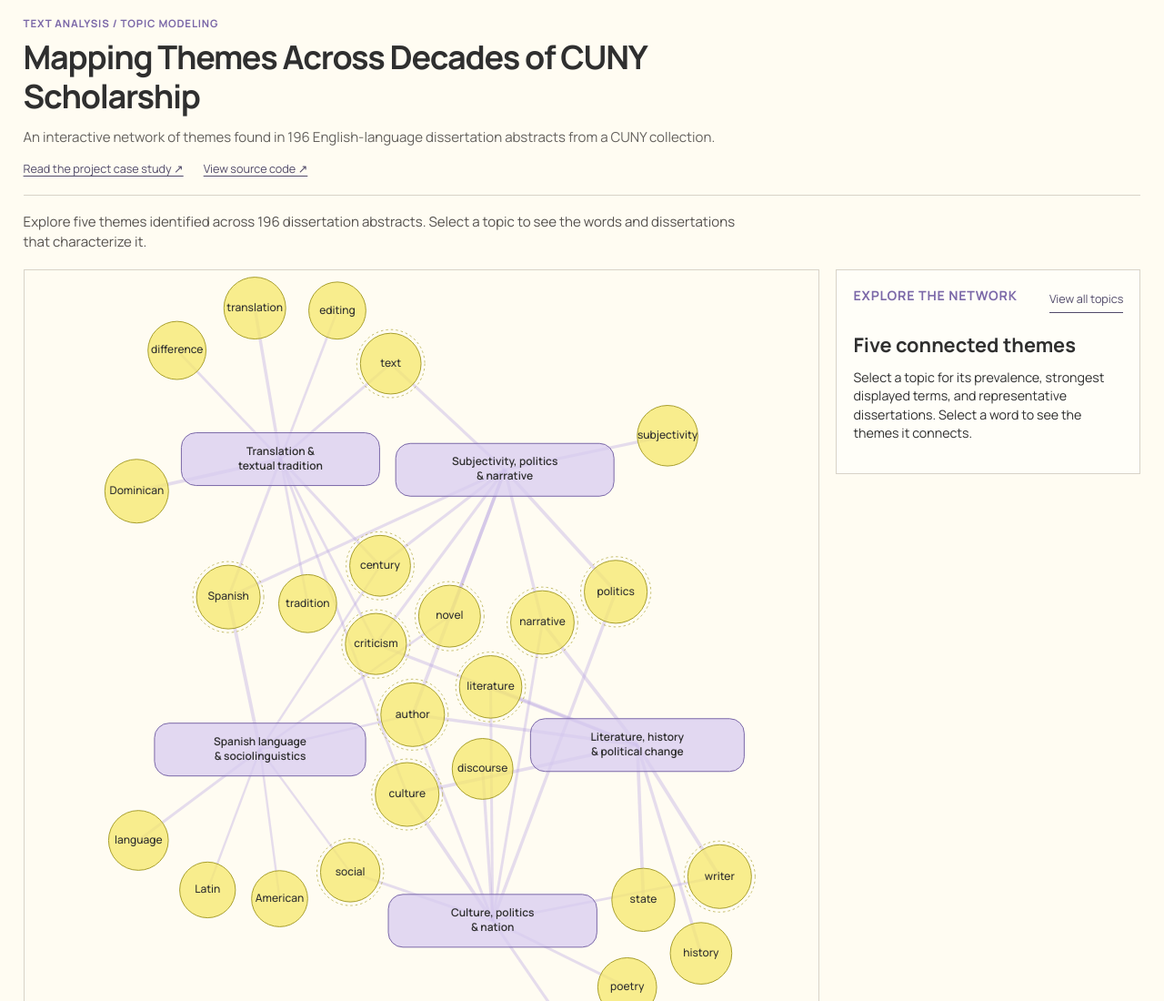
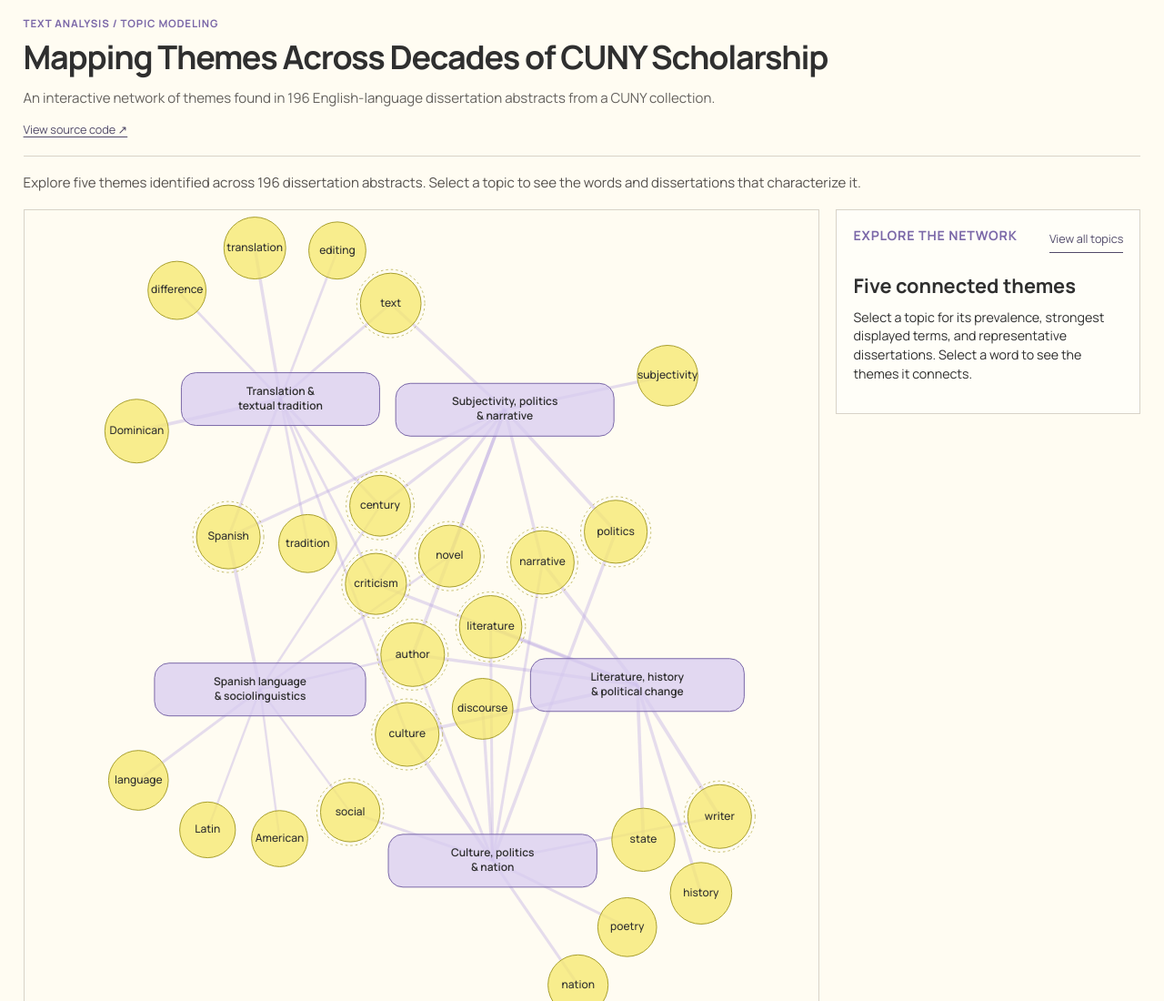
Before and after one commit to Boryanata/topic-network-interactive, a plain HTML site: page index.html in a window 1280 px wide. Shown: the top 1100 px of the page at 91% size. Drawn offline with Linux system fonts and the light colour scheme.

Commit message:
Simplify standalone topic network header

```diff
--- a/index.html
+++ b/index.html
@@ -8,7 +8,7 @@
   <link rel="preconnect" href="https://fonts.googleapis.com">
   <link rel="preconnect" href="https://fonts.gstatic.com" crossorigin>
   <link href="https://fonts.googleapis.com/css2?family=Manrope:wght@400;500;600;700&display=swap" rel="stylesheet">
-  <link rel="stylesheet" href="styles.css?v=2">
+  <link rel="stylesheet" href="styles.css?v=3">
 </head>
 <body>
   <main class="network-page">
@@ -17,7 +17,6 @@
       <h1>Mapping Themes Across Decades of CUNY Scholarship</h1>
       <p class="standalone-lede">An interactive network of themes found in 196 English-language dissertation abstracts from a CUNY collection.</p>
       <nav class="header-links" aria-label="Project links">
-        <a href="https://boryanaivanova.com/projects/mapping-cuny-dissertations.html">Read the project case study ↗</a>
         <a href="https://github.com/Boryanata/topic-network-interactive">View source code ↗</a>
       </nav>
     </header>
--- a/styles.css
+++ b/styles.css
@@ -16,13 +16,13 @@
 .network-page { width: 100%; max-width: 1500px; margin: 0 auto; padding: 18px clamp(12px, 2vw, 28px) 24px; }
 .standalone-header { margin-bottom: 18px; padding-bottom: 20px; border-bottom: 1px solid var(--line); }
 .eyebrow { margin: 0 0 8px; color: var(--topic-stroke); font-size: .72rem; font-weight: 700; letter-spacing: .07em; text-transform: uppercase; }
-.standalone-header h1 { max-width: 880px; margin: 0; font-size: clamp(1.55rem, 3vw, 2.25rem); font-weight: 700; line-height: 1.2; letter-spacing: -.035em; }
+.standalone-header h1 { margin: 0; font-size: clamp(1.55rem, 3vw, 2.25rem); font-weight: 700; line-height: 1.2; letter-spacing: -.035em; }
 .standalone-lede { max-width: 820px; margin: 12px 0 0; color: var(--muted); font-size: .94rem; line-height: 1.55; }
 .header-links { display: flex; flex-wrap: wrap; gap: 8px 22px; margin-top: 14px; font-size: .79rem; }
 .header-links a { color: #514a69; text-decoration: underline; text-underline-offset: 3px; }
 .header-links a:hover { color: #211c32; }
 .header-links a:focus-visible { outline: 2px solid var(--topic-stroke); outline-offset: 3px; }
-.instruction { max-width: 810px; margin: 0 0 18px; color: #55514e; font-size: 0.94rem; line-height: 1.5; }
+.instruction { margin: 0 0 18px; color: #55514e; font-size: 0.94rem; line-height: 1.5; }
 .explorer-layout { display: grid; grid-template-columns: minmax(0, 1fr) minmax(275px, 335px); gap: 18px; align-items: start; }
 .network-area { min-width: 0; overflow: hidden; border: 1px solid var(--line); background: var(--paper); }
 #topic-network { display: block; width: 100%; font-family: "Manrope", sans-serif; touch-action: pan-y; }
```
